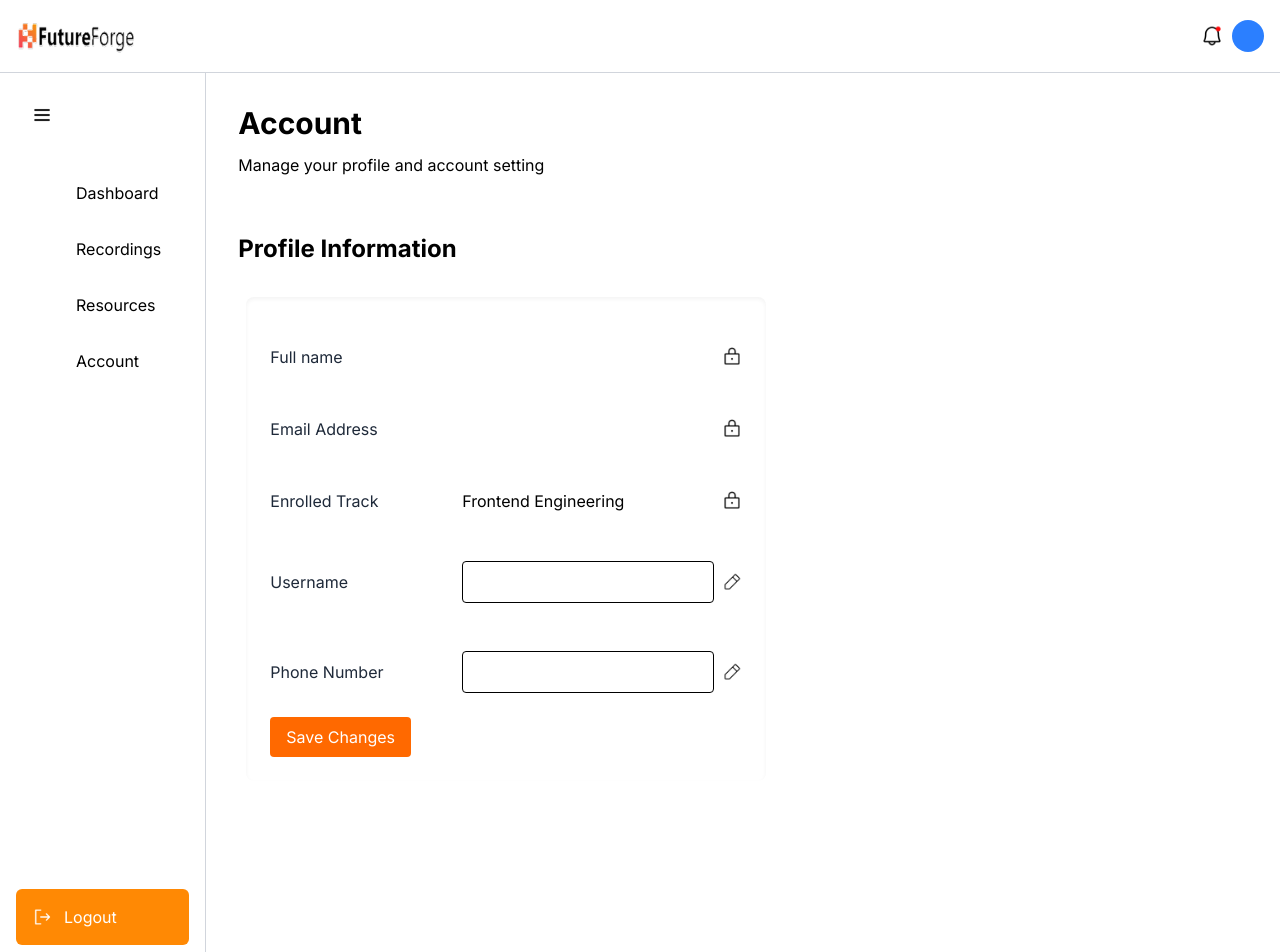
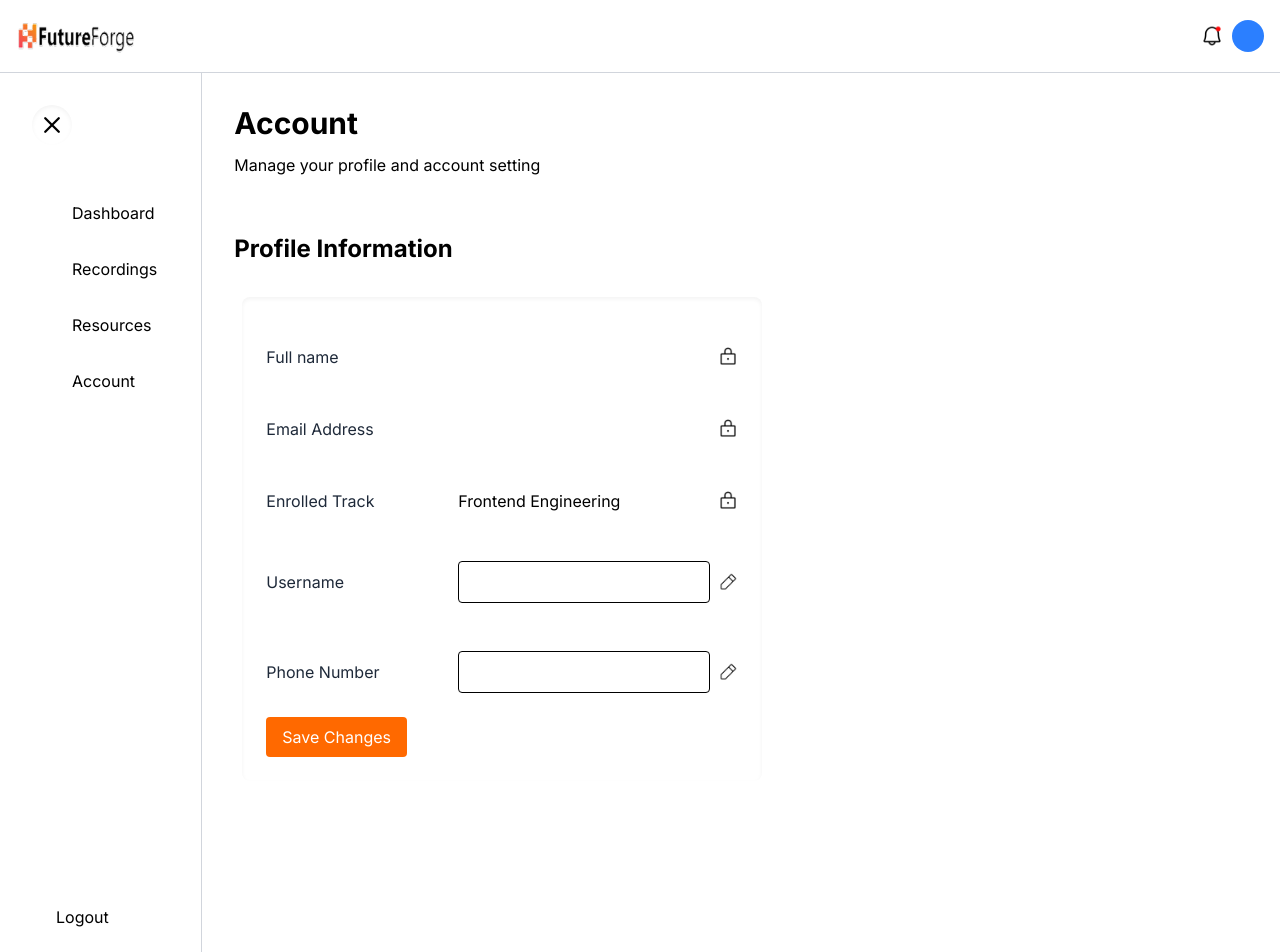
Before and after one commit to atilolaann/future-forge-lms, a React (Vite) app: page /Account in a window 1280 px wide. Shown: the top 952 px of the page. Built offline with nearby package versions, Linux system fonts and the light colour scheme; no server answers.

Commit message:
placed icons in sidebar inside a div for better positioning

```diff
--- a/src/components2/Logout.jsx
+++ b/src/components2/Logout.jsx
@@ -1,17 +1,22 @@
 
 import SignOut from "../assets/SignOut.png";
+import SignOutB from "../assets/SignOutB.png";
 
-function Logout({setShowLogout}) {
+function Logout({setShowLogout, isSidebarOpen}) {
 
 
 
   return (
-    <div className="bg-orange-400 rounded-md flex m-4 p-2 max-w-[200] hover:bg-gray-700  cursor-pointer">
+    <div className=" rounded-md flex m-4 p-2 max-w-[200] hover:bg-orange-400 hover:text-white transition-all duration-200 cursor-pointer">
       <button
        className="text-white flex items-center gap-3 p-2"
        onClick={() =>setShowLogout(true)}>
-          <img src={SignOut} className="w-5 h-5" alt="" />
-           <p>Logout</p>
+          <div className="flex gap-1 text-black  hover:text-white transition-all duration-600 ">
+            <div className="w-5 h-5">
+            <img src={isSidebarOpen?SignOut:SignOutB}  alt="" />
+          </div>
+          {isSidebarOpen && <p >Logout</p>}
+          </div>
       </button>
     </div>
   );
--- a/src/components2/Sidebar.jsx
+++ b/src/components2/Sidebar.jsx
@@ -13,6 +13,7 @@ import vector4W from "../assets/vector4W.png";
 import SignOut from "../assets/SignOut.png";
 import Logout from "../components2/Logout.jsx";
 import LogoutAlert from "../components2/LogoutAlert.jsx";
+import X from "../assets/X.png";
 
 function Sidebar() {
   const [isSidebarOpen, setIsSidebarOpen] = useState(true);
@@ -24,7 +25,7 @@ function Sidebar() {
    const handleLogout = () => {
     setShowLogout(false);
     localStorage.removeItem("token");
-    navigate("/login");
+    navigate("/");
   };
   return (
     <div
@@ -34,19 +35,28 @@ function Sidebar() {
     >
       <div className="p-8  max-w-[50] flex flex-col gap-12 min-h-screen">
         <button onClick={() => setIsSidebarOpen(!isSidebarOpen)}>
-          <img src={List} className="w-5 h-5" alt=" " />
+         <div  className="w-10 h-10 bg-white p-2 rounded-3xl shadow-inner">
+           <img
+           src={isSidebarOpen?X:List}
+           alt=" " />
+         </div>
         </button>
 
         <div className="flex flex-col gap-4">
           <Link to="/Dashboard">
             <div className={`flex items-center  rounded-lg transition-all duration-200 cursor-pointer
                 ${isSidebarOpen?
-                 "gap-3 px-3 py-2 hover:px-8 hover:bg-orange-400 hover:text-white"
+                 "gap-3 px-3 py-2 hover:px-4 hover:bg-orange-400 hover:text-white"
                 :"justify-center py-3 hover:bg-orange-400"}`}>
-              <img
+              <div className= "flex items-center gap-2">
+                <div  className="w-5 h-5 hover:text-white">
+                <img
                src={isSidebarOpen?vector1W:Vector1}
-               className="w-5 h-5 hover:text-white" alt="" />
-               <p>Dashboard</p>
+               alt="" />
+                </div>
+               {isSidebarOpen && <p>Dashboard</p>}
+
+              </div>
             </div>
           </Link>
           <Link to="/Recordingscontent">
@@ -54,10 +64,15 @@ function Sidebar() {
                 ${isSidebarOpen?
                  "gap-3 px-3 py-2 hover:px-8 hover:bg-orange-400 hover:text-white"
                 :"justify-center p-3 hover:bg-orange-400"}`}>
-              <img
+             <div className= "flex items-center gap-2">
+               <div  className="w-5 h-5">
+                <img
                src={isSidebarOpen?vector2W:Vector2}
-               className="w-5 h-5" alt="" />
+                alt="" />
+                  </div>
               {isSidebarOpen && <p> Recordings</p>}
+             </div>
+
             </div>
           </Link>
 
@@ -66,8 +81,13 @@ function Sidebar() {
                 ${isSidebarOpen?
                  "gap-3 px-3 py-2 hover:px-8 hover:bg-orange-400 hover:text-white"
                 :"justify-center py-3 hover:bg-orange-400"}`}>
-              <img src={isSidebarOpen?vector3W:Vector3} className="w-5 h-5 hover:fill-white" alt="" />
-              {isSidebarOpen && <p>Resources</p>}
+              <div className= "flex items-center gap-2">
+                <div className="w-5 h-5">
+                <img src={isSidebarOpen?vector3W:Vector3}  alt="" />
+                 </div>
+                {isSidebarOpen && <p>Resources</p>}
+              </div>
+
             </div>
           </Link>
 
@@ -76,16 +96,20 @@ function Sidebar() {
                 ${isSidebarOpen?
                  "gap-3 px-3 py-2 hover:px-8 hover:bg-orange-400 hover:text-white"
                 :"justify-center py-3 hover:bg-orange-400"}`}>
-              <img src={isSidebarOpen?vector4W:Vector4} className="w-5 h-5" alt="" />
-
-              {isSidebarOpen && <p>Account</p>}
+              <div className= "flex items-center gap-2">
+                <div className="w-5 h-5 ">
+                  <img src={isSidebarOpen?vector4W:Vector4} alt="" />
+                </div>
+                {isSidebarOpen && <p>Account</p>}
+              </div>
             </div>
           </Link>
         </div>
       </div>
 
      <div>
-         <Logout setShowLogout={setShowLogout} />
+         <Logout setShowLogout={setShowLogout}
+          isSidebarOpen={isSidebarOpen} />
 
          <LogoutAlert
           showLogout={showLogout}
--- a/src/pages/Login.jsx
+++ b/src/pages/Login.jsx
@@ -148,7 +148,7 @@ function Login() {
 
             <p className="pt-2 text-lg">
               Don't have access to LMS?{" "}
-              <span className="text-orange-600 cursor-pointer">
+              <span className="text-orange-500 cursor-pointer">
                 Contact Lead
               </span>
             </p>
```
Also changed, not shown: src/assets/SignOutB.png (added), src/assets/X.png (added).
